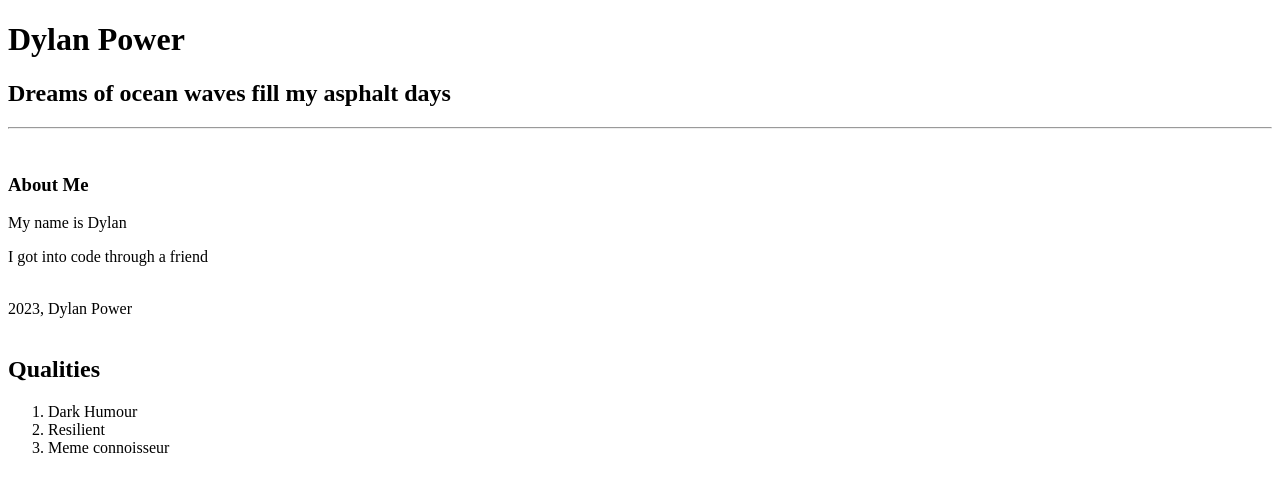
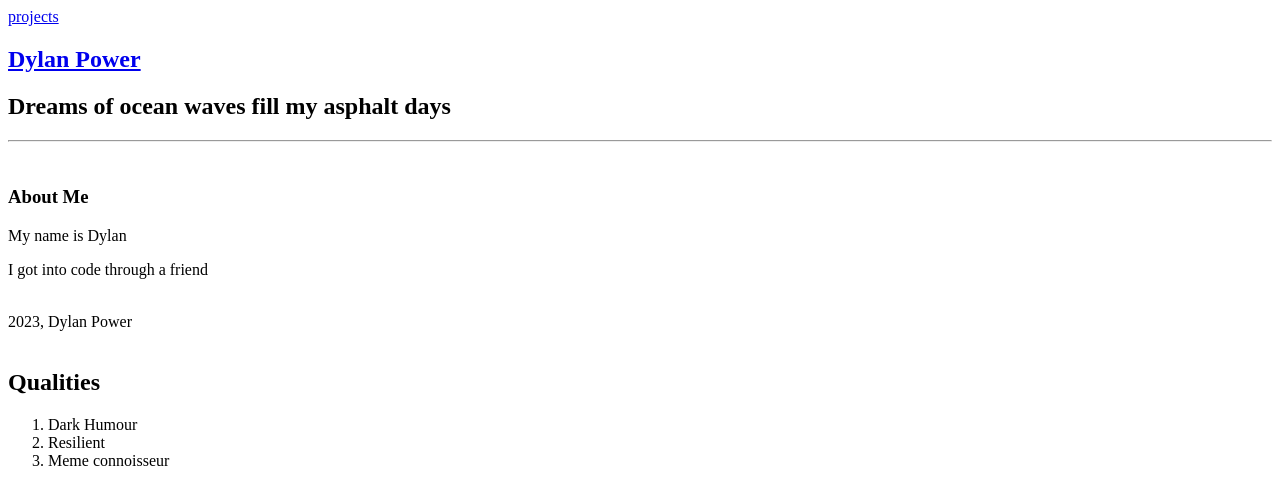
Before and after one commit to dylstar135/portfolio, a plain HTML site: page index.html in a window 1280 px wide. Drawn offline with Linux system fonts and the light colour scheme.

Commit message:
projects and contact

```diff
--- a/index.html
+++ b/index.html
@@ -1,9 +1,15 @@
 <!DOCTYPE html>
 <html>
-    <header>
-        <h1> Dylan Power</h1>
+    <head>
+        <title>My first page</title>
+    </head>
+     <header>
+        <nav>
+            <a href="file:///home/dylstar/Projects/portfolio/pages/projects.html" target="_blank"> projects</a>
+        <h1><a href="file:///home/dylstar/Projects/portfolio/pages/contact.html" target="_blank"> Dylan Power</a></h1>
         <h2> Dreams of ocean waves fill my asphalt days</h2>
         </header>
+        </nav>
         <hr />
         <br />
         <main>
```
Also changed, not shown: pages/contact.html (added, +8 -0 lines), pages/projects.html (added, +6 -0 lines), 1 other file.
